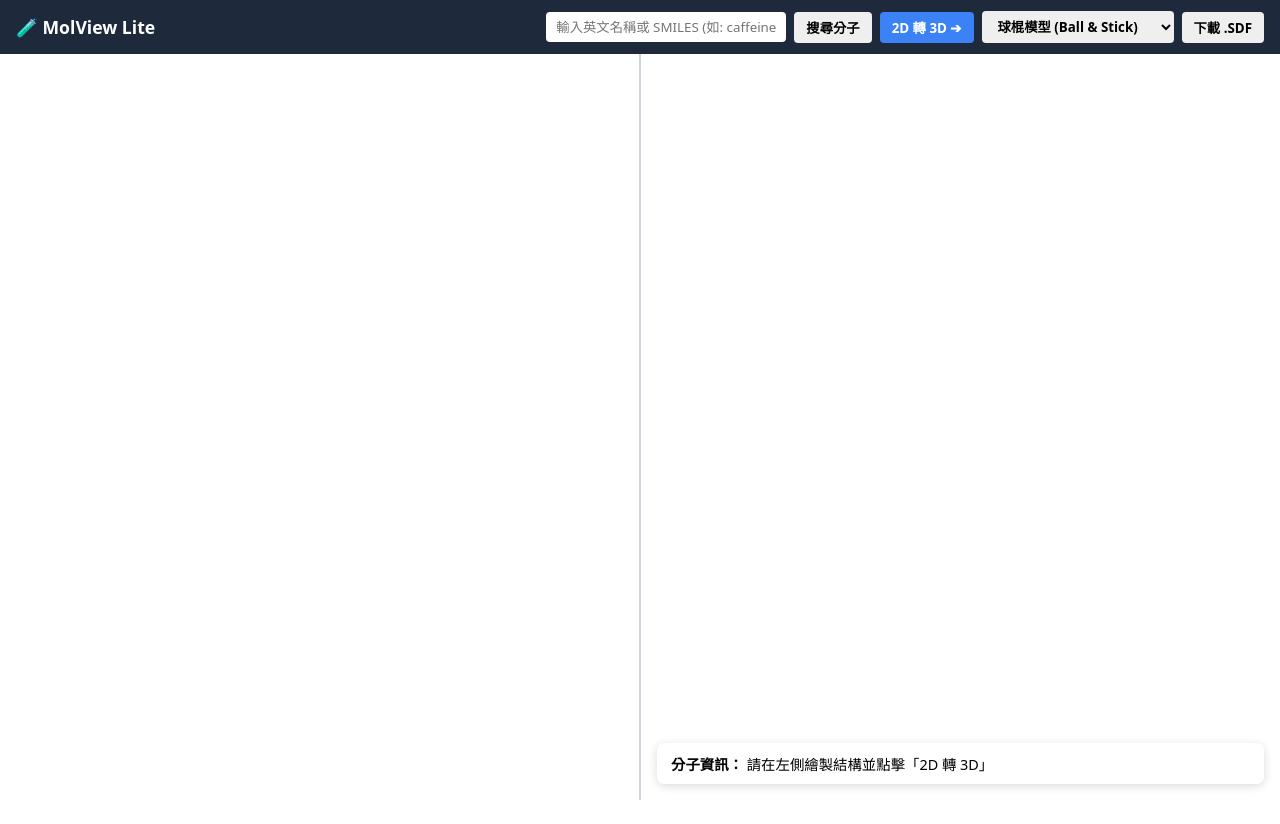
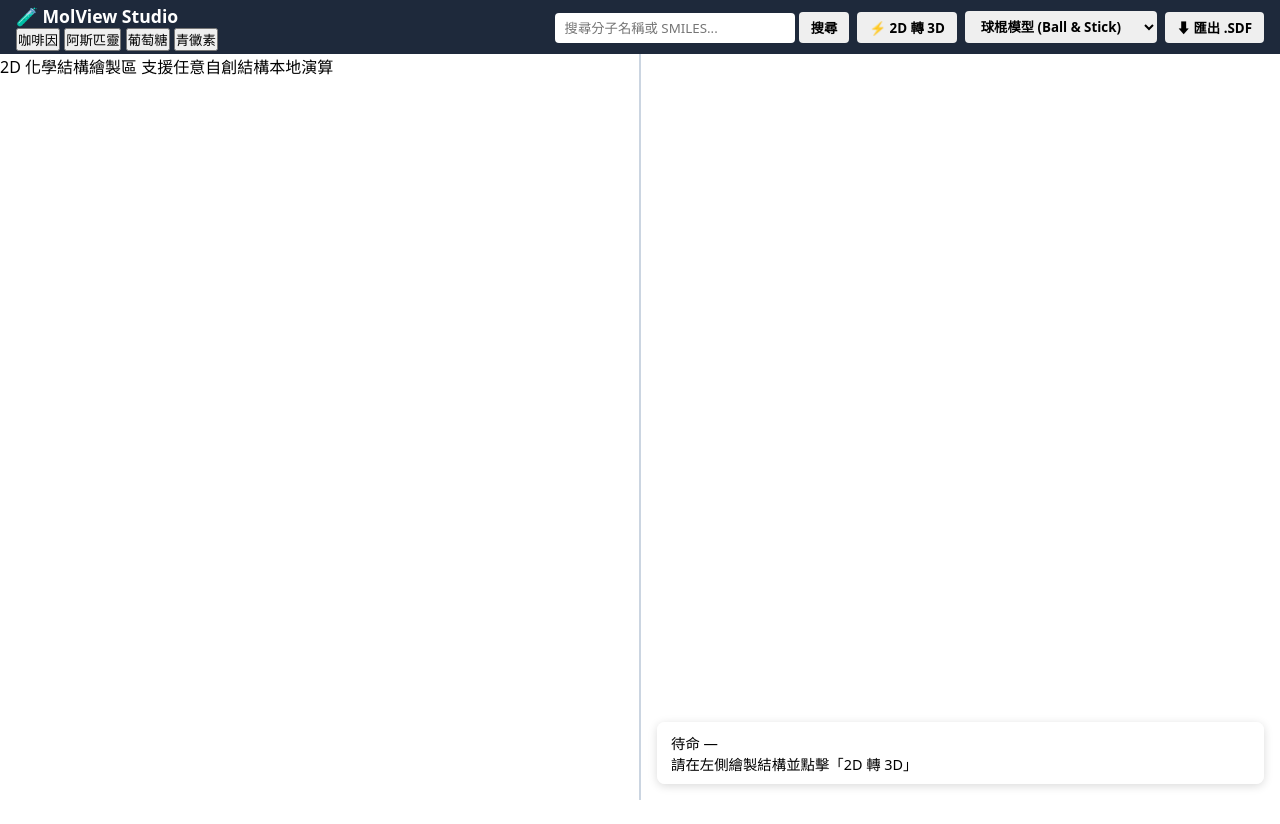
Before and after one commit to zealot-gif/Mol, a plain HTML site: page index.html in a window 1280 px wide. Before the commit the page ends 800 px from the top, so only its background shows below. Drawn offline with Linux system fonts and the light colour scheme.

Commit message:
Update index.html

```diff
--- a/index.html
+++ b/index.html
@@ -3,39 +3,61 @@
 <head>
   <meta charset="UTF-8" />
   <meta name="viewport" content="width=device-width, initial-scale=1.0" />
-  <title>MolView Clone - 2D/3D 分子繪圖與檢視器</title>
+  <title>MolView Studio - 2D/3D 分子實驗室</title>
   <link rel="stylesheet" href="style.css" />
-  <!-- 載入 3Dmol.js 與 JSME -->
+  <!-- 3Dmol.js 渲染引擎 -->
   <script src="https://3Dmol.org/build/3Dmol-min.js"></script>
+  <!-- OpenChemLib JS (本地化學資訊學與 3D 構象計算) -->
+  <script src="https://www.lactame.com/lib/openchemlib/8.14.0/openchemlib-full.js"></script>
+  <!-- JSME 2D 化學繪圖器 -->
   <script src="https://jsme-editor.github.io/dist/jsme/jsme.nocache.js"></script>
 </head>
 <body>
   <header class="toolbar">
-    <div class="brand">🧪 MolView Lite</div>
+    <div class="brand-group">
+      <div class="brand">🧪 MolView Studio</div>
+      <div class="quick-pills">
+        <button class="pill pill-amber" data-smiles="CN1C=NC2=C1C(=O)N(C(=O)N2C)C">咖啡因</button>
+        <button class="pill pill-red" data-smiles="CC(=O)OC1=CC=CC=C1C(=O)O">阿斯匹靈</button>
+        <button class="pill pill-teal" data-smiles="C([C@@H]1[C@H]([C@@H]([C@H](C(O1)O)O)O)O)O">葡萄糖</button>
+        <button class="pill pill-blue" data-smiles="CC1(C(N2C(S1)C(C2=O)NC(=O)CC3=CC=CC=C3)C(=O)O)C">青黴素</button>
+      </div>
+    </div>
+
     <div class="controls">
-      <input type="text" id="searchInput" placeholder="輸入英文名稱或 SMILES (如: caffeine, aspirin)" />
-      <button id="searchBtn">搜尋分子</button>
-      <button id="syncBtn" class="primary">2D 轉 3D ➔</button>
-      <select id="styleSelect">
+      <div class="search-box">
+        <input type="text" id="searchInput" placeholder="搜尋分子名稱或 SMILES..." />
+        <button id="searchBtn" class="btn btn-secondary">搜尋</button>
+      </div>
+      <button id="syncBtn" class="btn btn-primary">⚡ 2D 轉 3D</button>
+      <select id="styleSelect" class="select-dark">
         <option value="stick">球棍模型 (Ball & Stick)</option>
         <option value="sphere">空間填充 (Space-filling)</option>
         <option value="line">線框模型 (Wireframe)</option>
       </select>
-      <button id="exportBtn">下載 .SDF</button>
+      <button id="exportBtn" class="btn btn-outline">⬇ 匯出 .SDF</button>
     </div>
   </header>
 
   <main class="workspace">
-    <!-- 左側：2D 化學結構繪圖器 -->
+    <!-- 左側：2D 繪圖面板 -->
     <section class="panel left-panel">
+      <div class="panel-header">
+        <span>2D 化學結構繪製區</span>
+        <span class="hint">支援任意自創結構本地演算</span>
+      </div>
       <div id="jsme_container"></div>
     </section>
 
-    <!-- 右側：3D 分子渲染器與資訊面板 -->
+    <!-- 右側：3D 視覺化與資訊卡片 -->
     <section class="panel right-panel">
       <div id="viewer_3d"></div>
       <div id="info_card" class="info-card">
-        <strong>分子資訊：</strong> <span id="molInfo">請在左側繪製結構並點擊「2D 轉 3D」</span>
+        <div class="info-header">
+          <span id="sourceBadge" class="badge badge-cloud">待命</span>
+          <span id="molFormula" class="formula-tag">—</span>
+        </div>
+        <div id="molInfo" class="info-text">請在左側繪製結構並點擊「2D 轉 3D」</div>
       </div>
     </section>
   </main>
```
